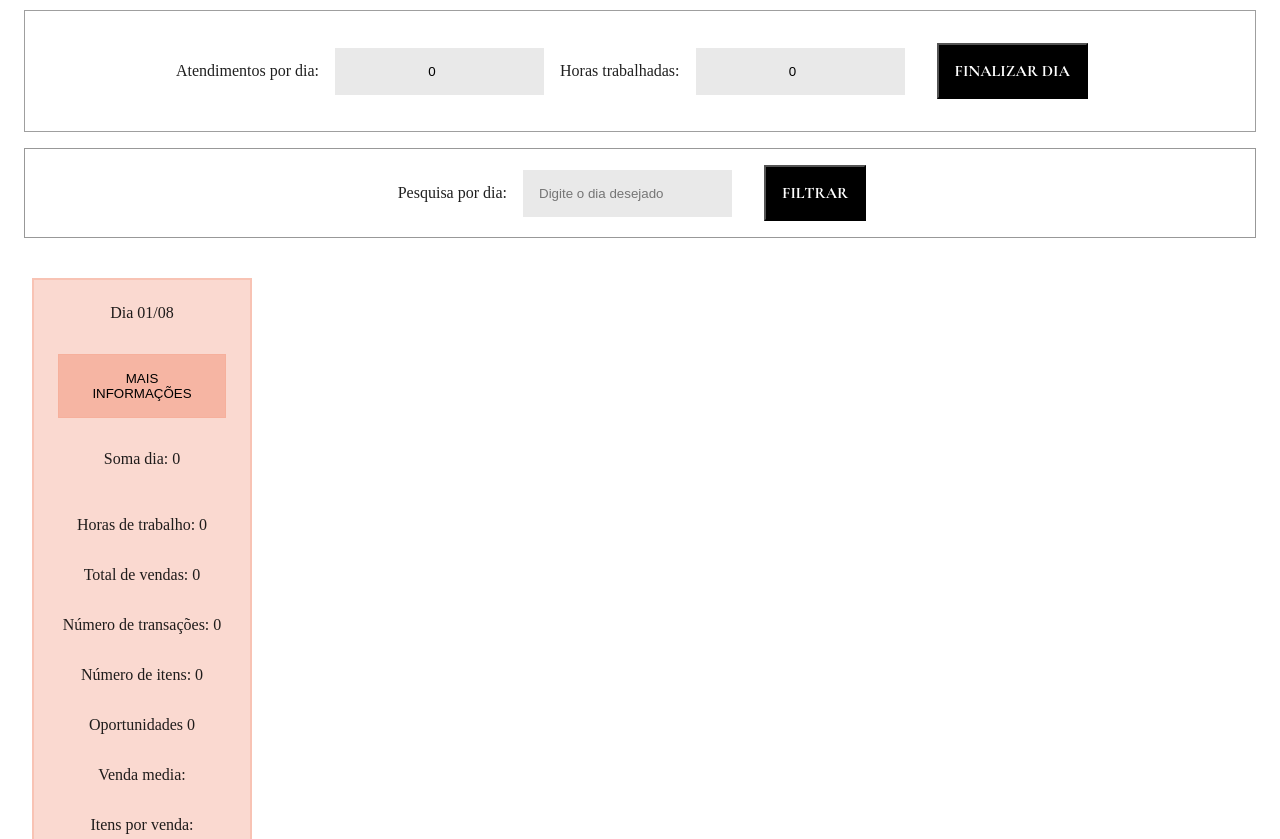
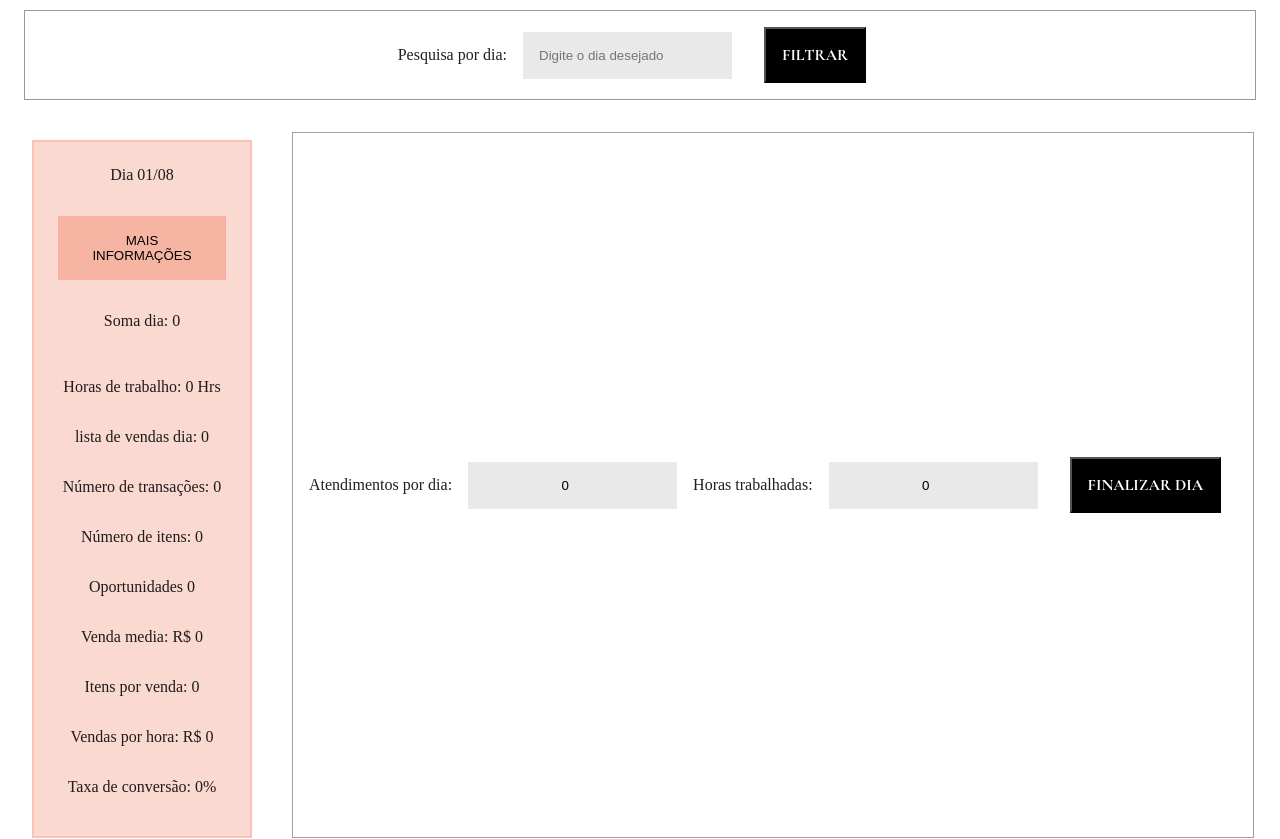
Before and after one commit to SabrinaPaschini/SellPersonalControl, an Angular app: page / in a window 1280 px wide. Shown: the part 860-1699 px from the top of the page. Built offline with nearby package versions, Linux system fonts and the light colour scheme.

Commit message:
add: mais logica para as vendas

```diff
--- a/src/app/sell-control/sell-control.component.css
+++ b/src/app/sell-control/sell-control.component.css
@@ -182,6 +182,11 @@ h2 {
   padding: 1rem;
 }
 
+.inputItem:hover{
+  background-color: rgba(109, 19, 19, 0.747);
+
+}
+
 .maisInfo, ul{
   display: flex;
   flex-direction: column;
--- a/src/app/sell-control/sell-control.component.html
+++ b/src/app/sell-control/sell-control.component.html
@@ -1,4 +1,3 @@
-
 <div>
   <h1>Controle Diário Pessoal</h1>
 
@@ -41,20 +40,12 @@
           [(ngModel)]="TodosPrecosTemp[i]"
         />
 
-        <button class="btnAdd" (click)="adicionarPreco()"> Valor final</button>
+        <button class="btnAdd" (click)="adicionarPreco()">Enviar</button>
       </div>
       <h1>Confirma total venda? R${{ detalheVenda() }}</h1>
     </div>
   </div>
 </div>
-
-<section class="parteFinalColeta">
-  <p>Atendimentos por dia:</p>
-  <input type="number" placeholder="Oportunidades" [(ngModel)]="oportunidades"/>
-  <p>Horas trabalhadas:</p>
-  <input type="number" placeholder="Horas trabalhadas"  [(ngModel)]="horasTrabalho" />
-  <button class="btnAddEnd" id="" >Finalizar dia</button>
-</section>
 
 <div class="filtro">
   <p>Pesquisa por dia:</p>
@@ -70,16 +61,34 @@
     <p>Soma dia: {{ total }}</p>
 
     <div class="maisInfo" *ngIf="mais">
-      <p>Horas de trabalho: {{horasTrabalho}}</p>
-      <p>Total de vendas: {{ total }}</p>
-      <p>Número de transações: {{transacoes}}</p>
+      <p>Horas de trabalho: {{ horasTrabalho }} Hrs</p>
+
+      <p>lista de vendas dia: {{ vendasDia() }}</p>
+
+      <p>Número de transações: {{ transacoes }}</p>
       <p>Número de itens: {{ item }}</p>
-      <p>Oportunidades {{oportunidades}}</p>
+      <p>Oportunidades {{ oportunidades }}</p>
 
-      <p>Venda media:</p>
-      <p>Itens por venda:</p>
-      <p>Vendas por hora:</p>
-      <p>Taxa de conversão:</p>
+      <p>Venda media: R$ {{ vendaMedia() }}</p>
+      <p>Itens por venda: {{ itensPorVenda() }}</p>
+      <p>Vendas por hora: R$ {{ vendasHora() }}</p>
+      <p>Taxa de conversão: {{ taxaConversao() }}%</p>
     </div>
   </div>
+
+  <section class="parteFinalColeta">
+    <p>Atendimentos por dia:</p>
+    <input
+      type="number"
+      placeholder="Oportunidades"
+      [(ngModel)]="oportunidades"
+    />
+    <p>Horas trabalhadas:</p>
+    <input
+      type="number"
+      placeholder="Horas trabalhadas"
+      [(ngModel)]="horasTrabalho"
+    />
+    <button class="btnAddEnd" id="">Finalizar dia</button>
+  </section>
 </div>
--- a/src/app/sell-control/sell-control.component.ts
+++ b/src/app/sell-control/sell-control.component.ts
@@ -24,21 +24,18 @@ export class SellControlComponent implements OnInit {
   media: number = 0;
 
   atendimentos: number = 0;
+  horasTrabalhoTemp: number = 0;
+  oportunidadesTemp: number = 0;
+
   horasTrabalho: number = 0;
   oportunidades: number = 0;
 
   transacoes: number = 0;
 
-  listaDiaria: number[] = []; // aqui vai uma lista de todos os valores vendidos no dia, mas quero que essa lista seja separada por cada bordero tb.
-
   constructor(private configService: ConfigService) {}
 
   vendasDia() {
-    return (this.listaDiaria = this.todosPrecos);
-  }
-
-  somavendadiaria() {
-    this.listaDiaria;
+    return this.todosPrecos;
   }
 
   mostrarAcompanhamento() {
@@ -95,6 +92,42 @@ export class SellControlComponent implements OnInit {
     }
   }
 
+  guardaValor() {
+    this.oportunidades = this.oportunidades;
+  }
+
+  vendaMedia() {
+    if(this.total > 0){
+      return (this.total * this.transacoes) / this.item;
+    }else {
+      return 0
+    }
+
+  }
+
+  vendasHora(){
+    if(this.total > 0 ){
+      return parseFloat((this.total / this.horasTrabalho).toFixed(2))
+    } return 0
+
+  }
+
+  itensPorVenda(){
+    if(this.item > 0){
+      return this.item / this.transacoes
+    } return 0;
+
+  }
+
+  taxaConversao(){
+    if(this.total > 0 ){
+      return (this.transacoes/this.oportunidades)*100
+    } else {
+      return 0 ;
+    }
+
+
+  }
   //preciso de um metodo e variavel que guarde todas as vendas do dia e some elas, estou falando de um objeto, e a cada iteracao criar um novo obj com todos os itens da venda
   //é um metodo que vai guardar as variveis da venda e colocar na tabela, que é o proximo componente
 
```
